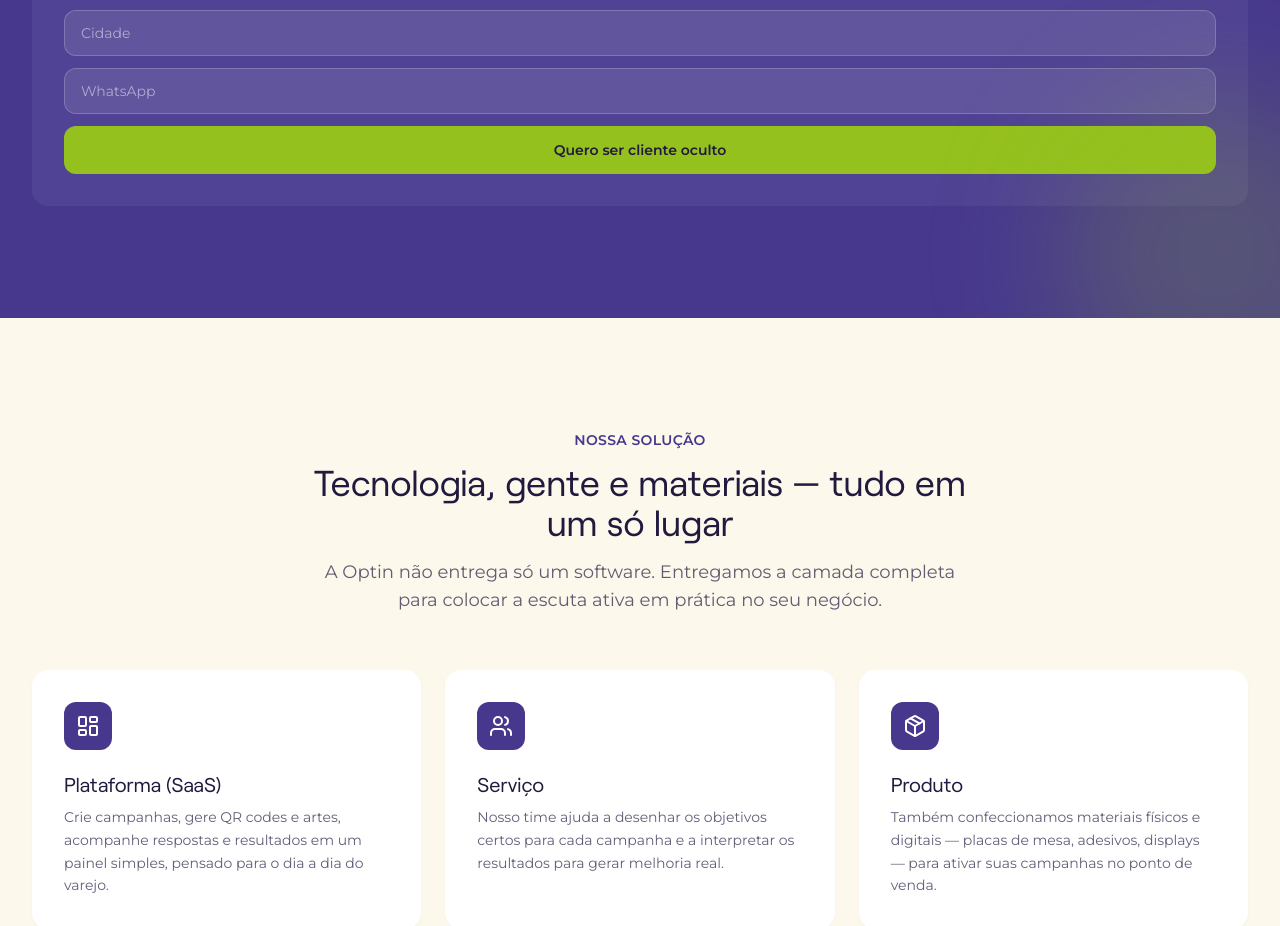
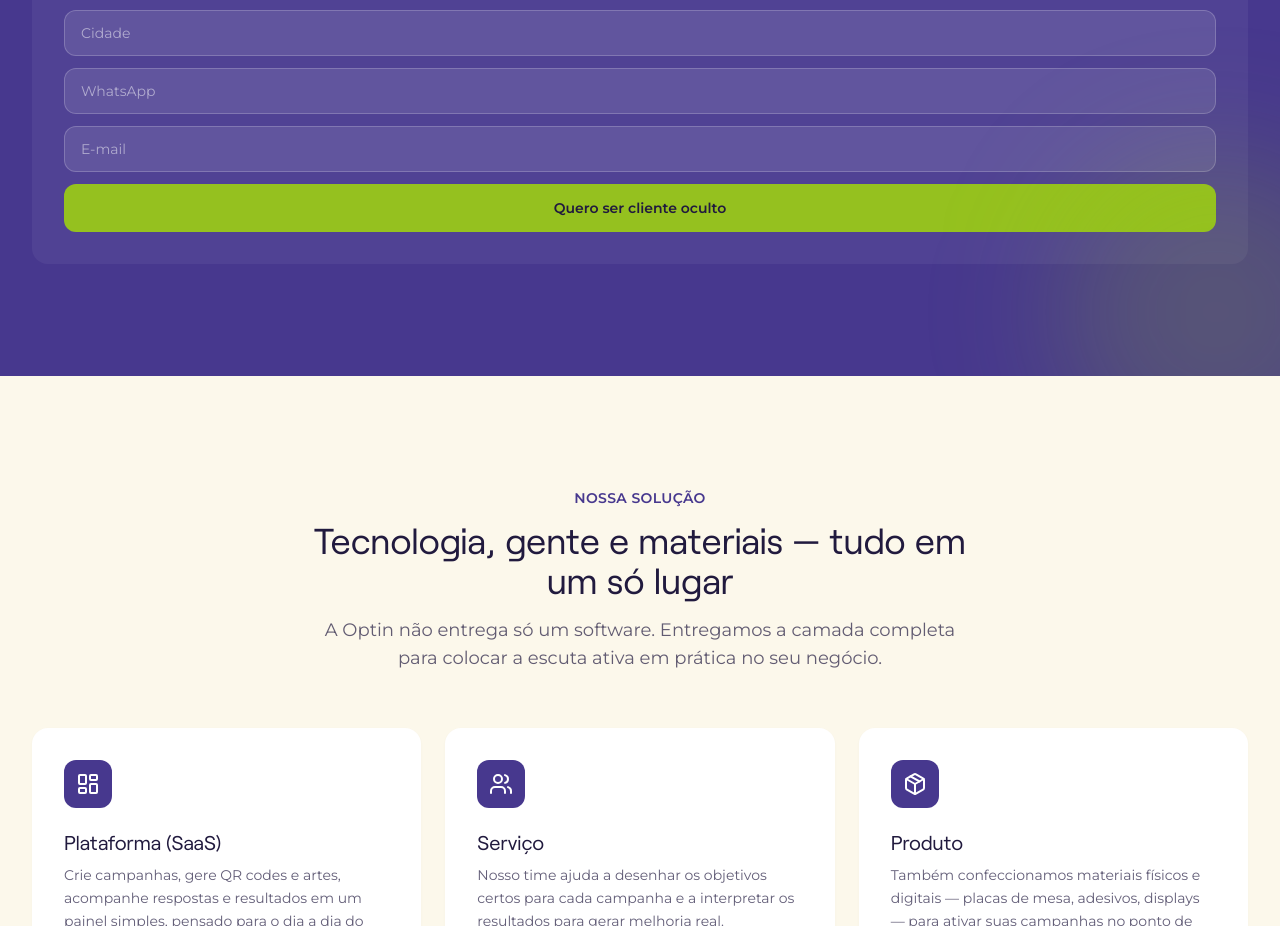
Before and after one commit to 4est-marketing/optin, a Next.js app: page / in a window 1280 px wide. Shown: the part 3952-4878 px from the top of the page. Built offline with nearby package versions, Linux system fonts and the light colour scheme.

Commit message:
Add email field to mystery shopper signup form
Co-Authored-By: Claude Sonnet 5 <noreply@anthropic.com>
Claude-Session: https://claude.ai/code/session_01JfxFYQ76Z3Xuwist98GQFc

```diff
--- a/src/components/MysteryShopper.tsx
+++ b/src/components/MysteryShopper.tsx
@@ -72,6 +72,7 @@ export default function MysteryShopper() {
                 { name: "nome", label: "Nome completo" },
                 { name: "cidade", label: "Cidade" },
                 { name: "whatsapp", label: "WhatsApp", type: "tel" },
+                { name: "email", label: "E-mail", type: "email" },
               ]}
               submitLabel="Quero ser cliente oculto"
               successMessage="Recebemos seu cadastro! Assim que abrirmos vagas na sua região, avisaremos pelo WhatsApp."
```
